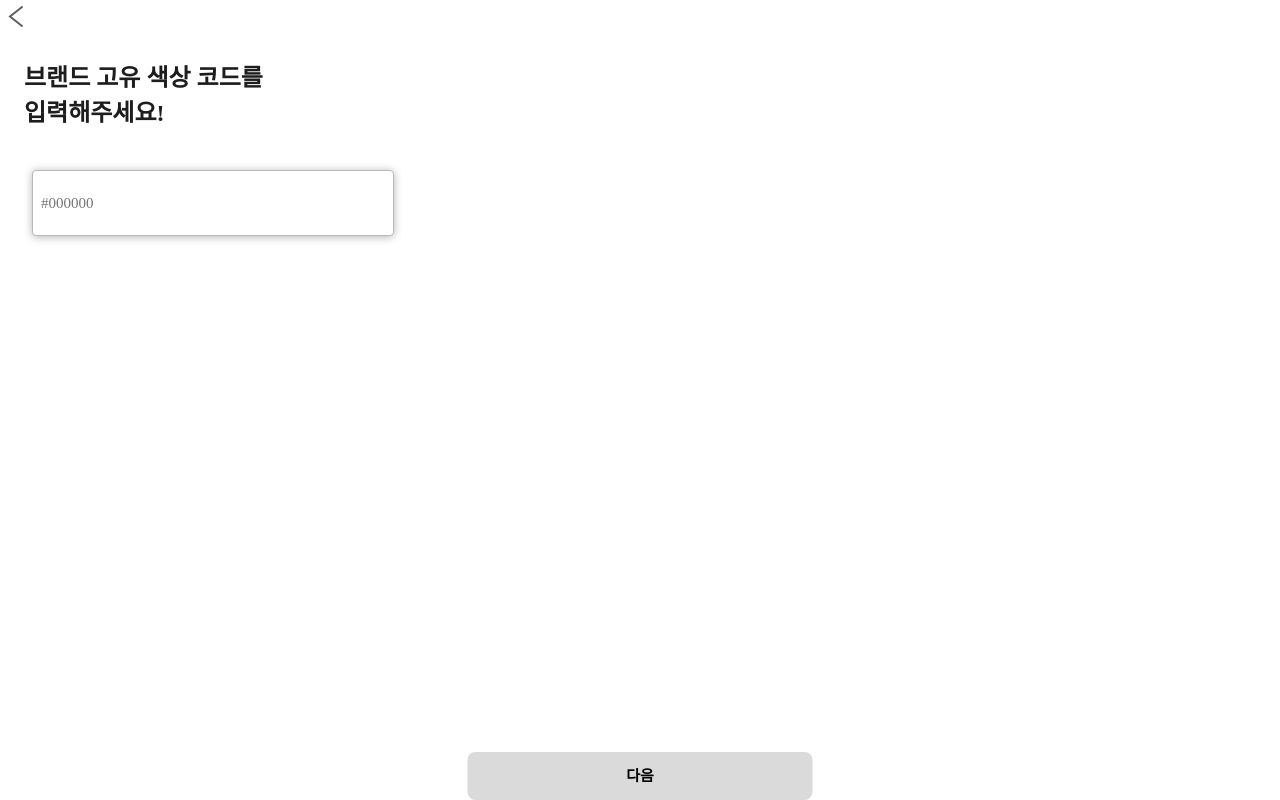
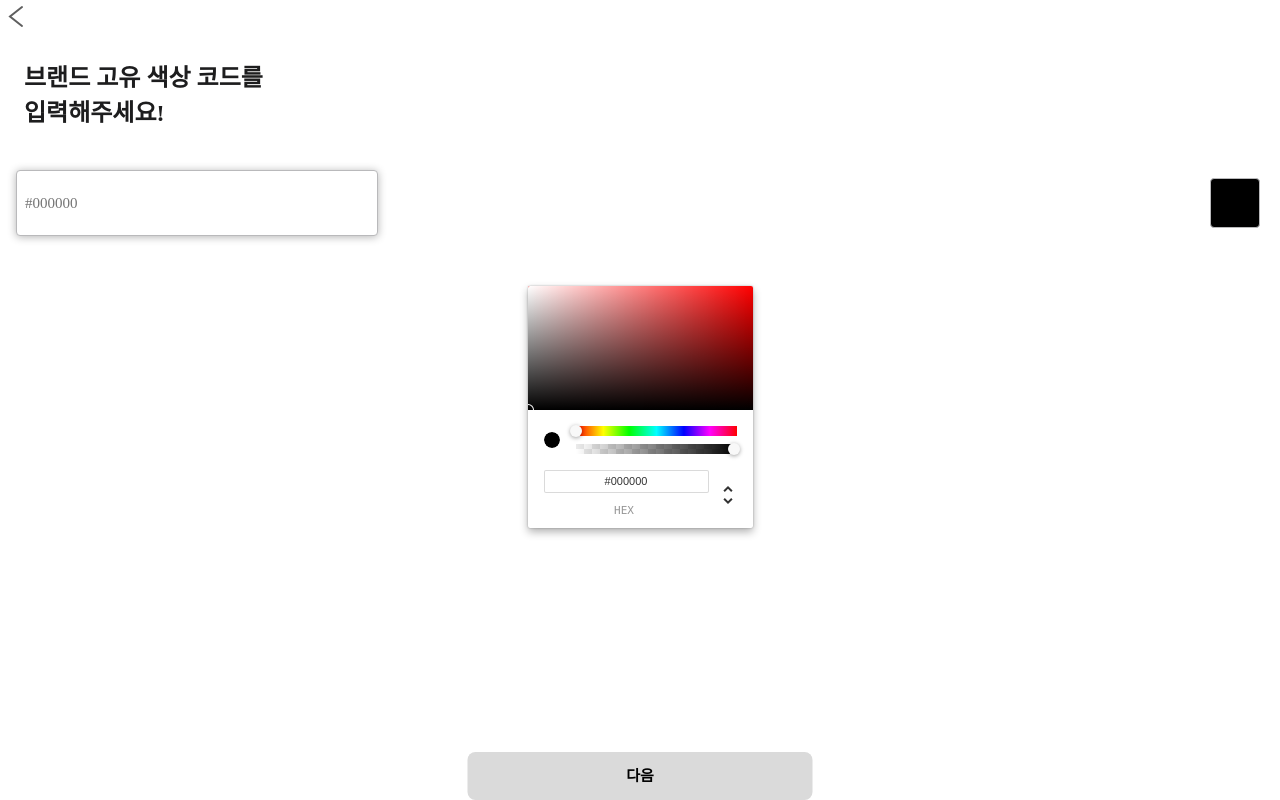
Before and after one commit to Innothink-Make-A-Thon/LawKick_FE, a React (Create React App) app: page /company/brand2 in a window 1280 px wide. Built offline with nearby package versions, Linux system fonts and the light colour scheme.

Commit message:
feat: brand2 컬러피커 적용

```diff
--- a/package.json
+++ b/package.json
@@ -7,7 +7,9 @@
     "@testing-library/react": "^13.4.0",
     "@testing-library/user-event": "^13.5.0",
     "axios": "^1.6.0",
+    "dotenv": "^16.3.1",
     "react": "^18.2.0",
+    "react-color": "^2.19.3",
     "react-dom": "^18.2.0",
     "react-router-dom": "^6.18.0",
     "react-scripts": "5.0.1",
--- a/src/brand/brand2.jsx
+++ b/src/brand/brand2.jsx
@@ -1,7 +1,8 @@
-import React, { useState } from "react";
+import React, { useState, useCallback } from "react";
 import styled from "styled-components";
 import Backbtn from "../components/Backtbn";
 import NextBtn from "../components/Nextbtn";
+import { ChromePicker } from 'react-color';
 
 const AskText = styled.div`
   color: #1D1D1E;
@@ -38,7 +39,6 @@ const InputBox = styled.input`
   border-radius: 4px;
   padding: 8px;
   margin-top: 0.5rem;
-  margin-left: 1rem;
   font-family: Pretendard Variable;
   font-size: 15px;
   color: #1d1d1e;
@@ -52,16 +52,46 @@ const InputBox = styled.input`
   box-shadow: 0 1px 8px rgba(0, 0, 0, 0.3);
 `;
 
+const ColorPreview = styled.div`
+  width: 48px;
+  height: 48px;
+  border: 1px solid #b9b9bb;
+  border-radius: 4px;
+  margin-top: 0.5rem;
+  position: absolute;
+  right: 20px;
+  top: 45%;
+  transform: translateY(-50%);
+  background-color: ${(props) => props.color || "#ffffff"};
+`;
+
+
+const CenterContainer = styled.div`
+  display: flex;
+  flex-direction: row;
+  justify-content: space-evenly;
+  align-items: center;
+  position: relative;
+  padding: 50px
+`;
+
 function Brand2() {
   const [inputValue, setInputValue] = useState("");
-  const isNextBtnEnabled = inputValue.trim() !== "";
+  const [selectedColor, setSelectedColor] = useState("#000000");
 
   const handleInputChange = (e) => {
-    setInputValue(e.target.value);
+    const value = e.target.value;
+    setInputValue(value);
+    setSelectedColor(value);
+  };
+
+  const handleColorChange = (color) => {
+    const hexColor = color.hex;
+    setSelectedColor(hexColor);
+    setInputValue(hexColor);
   };
 
   const handleNextBtnClick = () => {
-    // Handle the logic when NextBtn is clicked
     console.log("Next button clicked");
   };
 
@@ -81,9 +111,18 @@ function Brand2() {
           value={inputValue}
           onChange={handleInputChange}
         />
+        <ColorPreview color={selectedColor} />
       </TextContainer2>
+
+      <CenterContainer>
+      <ChromePicker
+        color={selectedColor}
+        onChange={handleColorChange}
+      />
+      </CenterContainer>
+
       <NextBtn
-        isEnabled={isNextBtnEnabled}
+        isEnabled={inputValue.trim() !== "" && selectedColor !== ""}
         onClick={handleNextBtnClick}
         buttonText="다음"
       />
```
Also changed, not shown: 1 other file (tests, documents, lock files or other folders).
